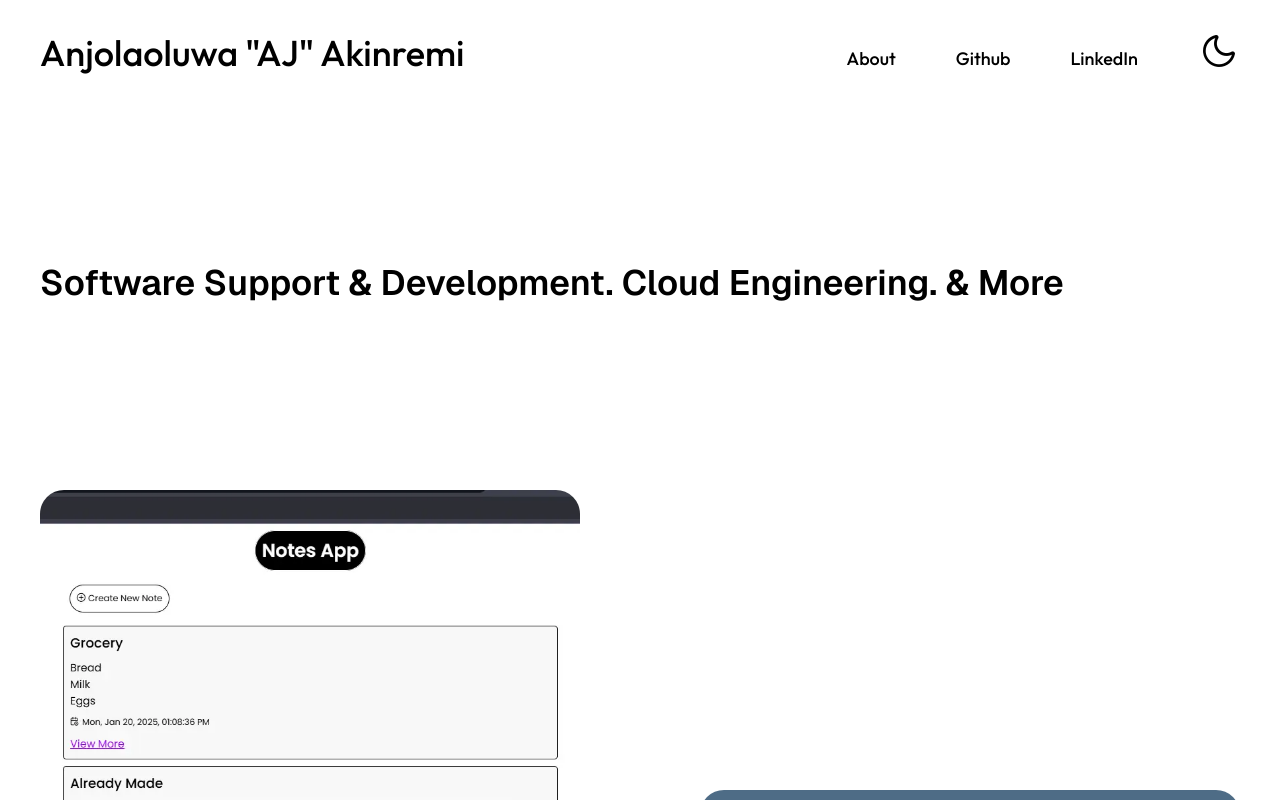
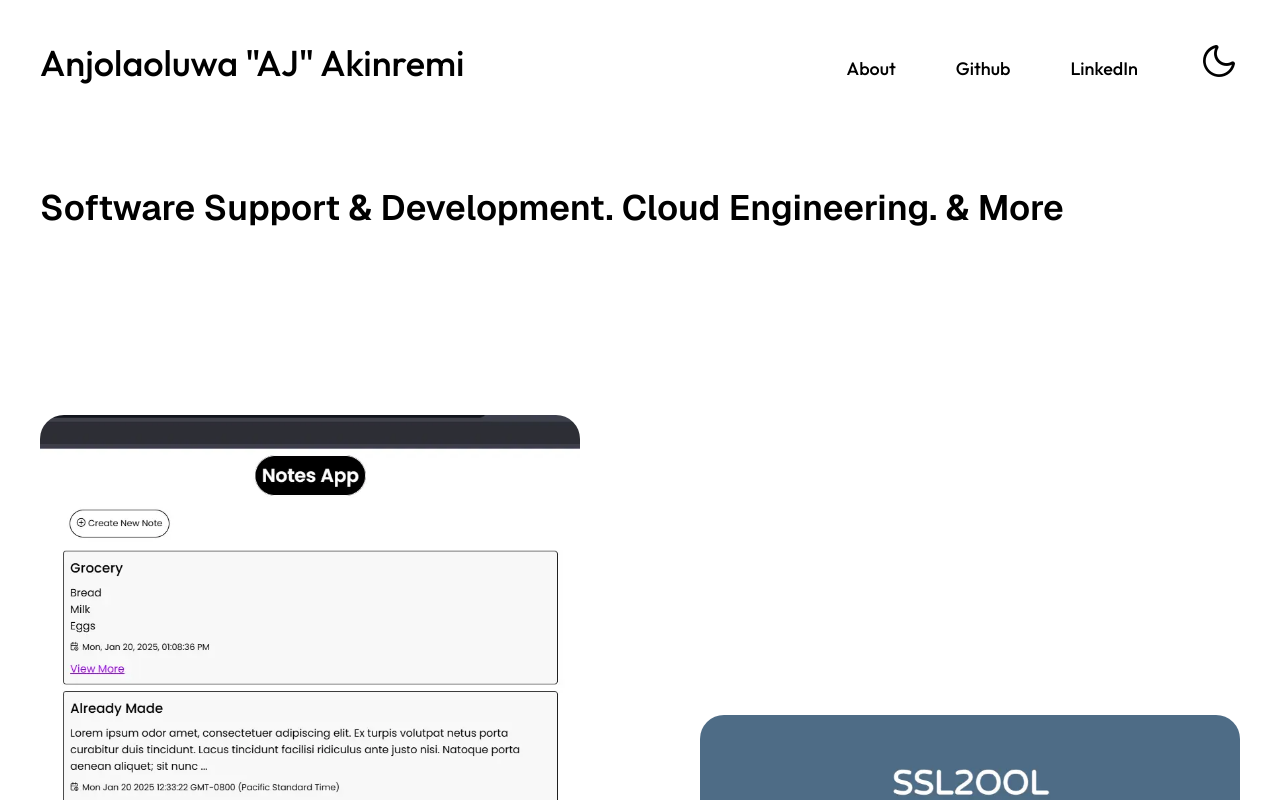
Before and after one commit to thecenturist/portfolio-app, a Vue app: page / in a window 1280 px wide. Shown: the top 800 px of the page. Built offline with nearby package versions, Linux system fonts and the light colour scheme.

Commit message:
navbar stickiness

```diff
--- a/src/components/Navigation.vue
+++ b/src/components/Navigation.vue
@@ -35,16 +35,20 @@ onMounted(() => {
 @import "primeicons/primeicons.css";
 
 .header {
-    margin-top: 30px;
+    width: 100%;
     display: flex;
     justify-content: space-between;
     align-items: center;
-    box-sizing: border-box;
-    max-width: 1200px;
-    margin-left: auto;
-    margin-right: auto;
-    font-size: 16px;
-    color: var(--primary-text-color);
+    position: fixed;
+    top: 0;
+    z-index: 1000;
+	padding: 40px 0;
+	box-sizing: border-box;
+	max-width: 1200px;
+	left:0;
+    right:0;
+    margin-left:auto;
+    margin-right:auto;
 }
 
 .logo {
```
Also changed, not shown: 4 other files (tests, documents, lock files or other folders).
